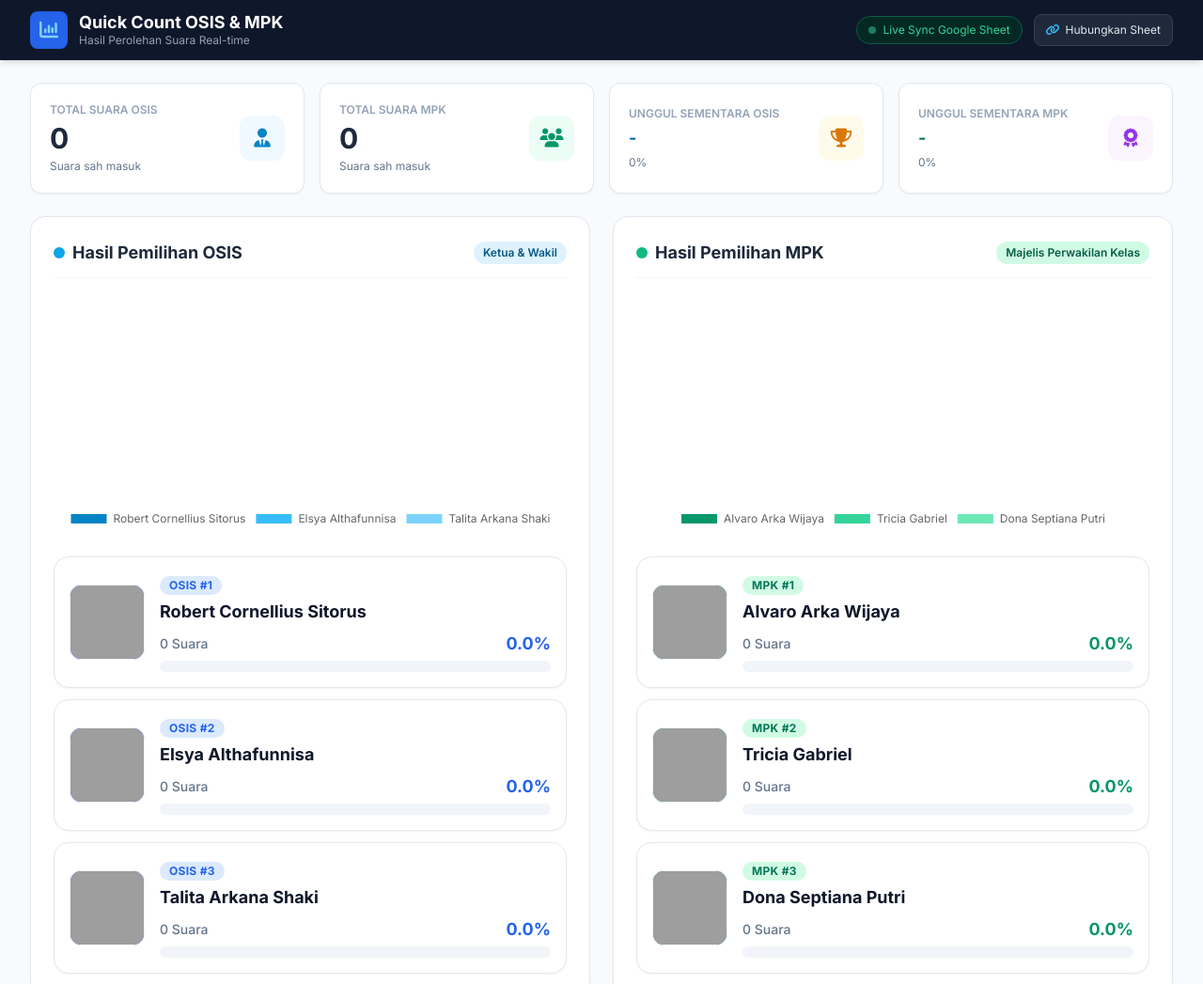
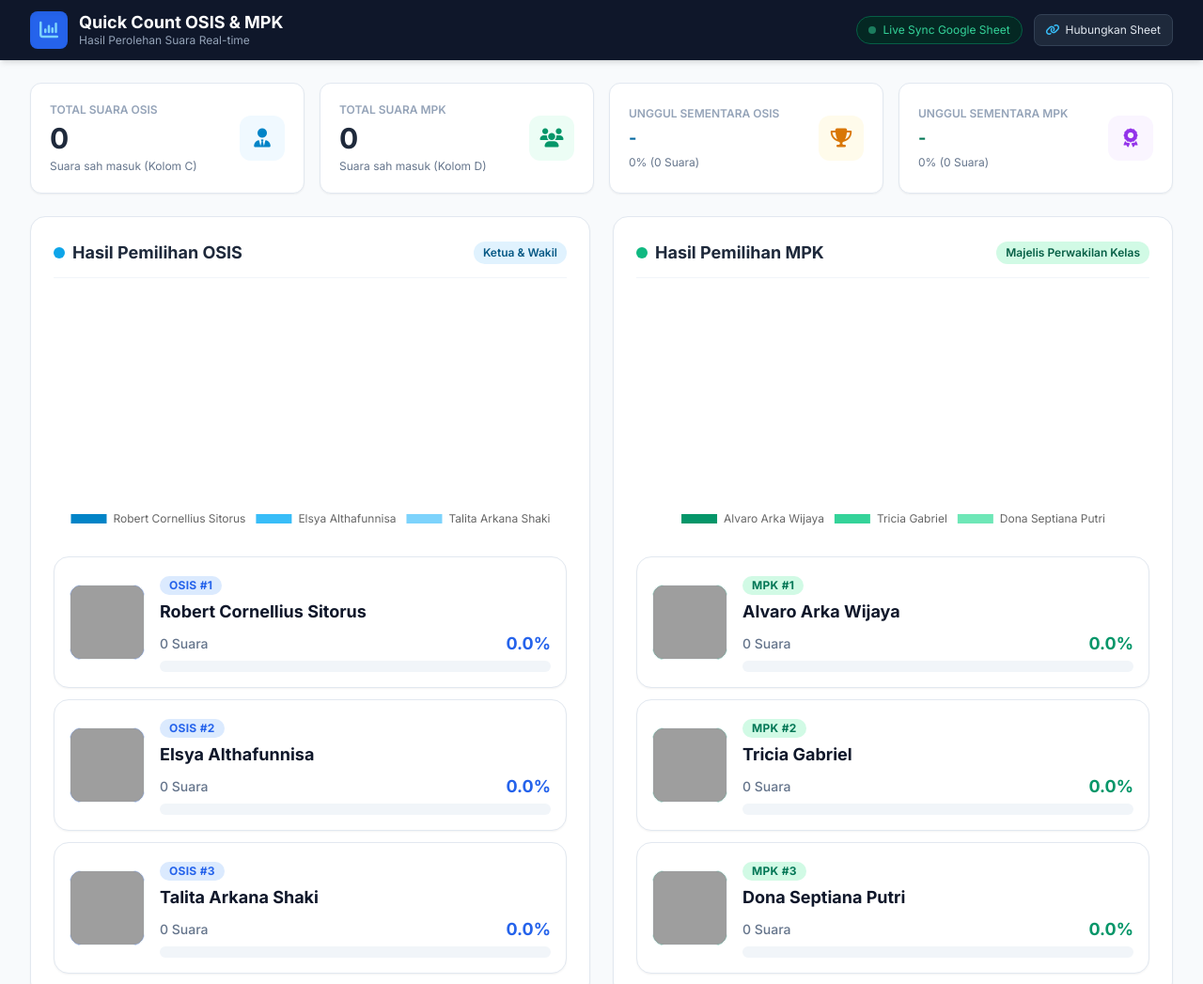
Before and after one commit to smanparungnevar-gif/Pesona, a plain HTML site: page index.html in a window 1280 px wide. Shown: the top 1047 px of the page at 94% size. Drawn offline with nearby package versions, Linux system fonts and the light colour scheme; grey boxes are pictures that could not be loaded.

Commit message:
Update index.html

```diff
--- a/index.html
+++ b/index.html
@@ -29,7 +29,7 @@
 </head>
 <body class="bg-slate-50 text-slate-800 min-h-screen font-sans flex flex-col">
 
-    <!-- Top Header Navigation -->
+    <!-- Header / Navigasi Atas -->
     <header class="bg-slate-900 text-white shadow-md sticky top-0 z-50">
         <div class="max-w-7xl mx-auto px-4 sm:px-6 lg:px-8 h-16 flex items-center justify-between">
             <div class="flex items-center space-x-3">
@@ -41,7 +41,7 @@
                     <p class="text-xs text-slate-400">Hasil Perolehan Suara Real-time</p>
                 </div>
             </div>
-            <!-- Live Sync Connection Control -->
+            <!-- Live Sync Kontrol Google Sheet -->
             <div class="flex items-center space-x-3">
                 <div id="sync-badge" class="hidden sm:flex items-center space-x-2 text-xs bg-emerald-950/80 text-emerald-400 border border-emerald-800 px-3 py-1.5 rounded-full">
                     <span class="w-2 h-2 rounded-full bg-emerald-400 animate-pulse"></span>
@@ -66,7 +66,7 @@
                 <button onclick="toggleConfigModal()" class="text-slate-400 hover:text-slate-600"><i class="fa-solid fa-xmark text-lg"></i></button>
             </div>
             <p class="text-xs text-slate-600 leading-relaxed">
-                Masukkan <strong>Web App URL</strong> yang didapat setelah melakukan <em>Deploy as Web App</em> pada Apps Script (`Code.gs`) agar data dari Kolom C (OSIS) & Kolom D (MPK) dihitung secara real-time.
+                Masukkan <strong>Web App URL</strong> dari Apps Script (`Code.gs`) agar data dari Kolom C (OSIS) & Kolom D (MPK) dihitung secara otomatis dan real-time.
             </p>
             <div>
                 <label class="block text-xs font-semibold text-slate-700 mb-1">Web App URL Google Apps Script:</label>
@@ -81,7 +81,7 @@
     </div>
 
     <main class="max-w-7xl mx-auto px-4 sm:px-6 lg:px-8 py-6 flex-1 w-full">
-        <!-- DASHBOARD QUICK COUNT ONLY -->
+        <!-- DASHBOARD UTAMA -->
         <section id="sec-dashboard" class="space-y-6">
             <!-- Summary Metric Cards -->
             <div class="grid grid-cols-1 sm:grid-cols-2 lg:grid-cols-4 gap-4">
@@ -89,7 +89,7 @@
                     <div>
                         <p class="text-xs font-semibold uppercase text-slate-400">Total Suara OSIS</p>
                         <h3 id="stat-total-osis" class="text-3xl font-extrabold text-slate-800 mt-1">0</h3>
-                        <p class="text-xs text-slate-500 mt-1">Suara sah masuk</p>
+                        <p class="text-xs text-slate-500 mt-1">Suara sah masuk (Kolom C)</p>
                     </div>
                     <div class="w-12 h-12 bg-sky-50 text-sky-600 rounded-xl flex items-center justify-center text-xl">
                         <i class="fa-solid fa-user-tie"></i>
@@ -99,7 +99,7 @@
                     <div>
                         <p class="text-xs font-semibold uppercase text-slate-400">Total Suara MPK</p>
                         <h3 id="stat-total-mpk" class="text-3xl font-extrabold text-slate-800 mt-1">0</h3>
-                        <p class="text-xs text-slate-500 mt-1">Suara sah masuk</p>
+                        <p class="text-xs text-slate-500 mt-1">Suara sah masuk (Kolom D)</p>
                     </div>
                     <div class="w-12 h-12 bg-emerald-50 text-emerald-600 rounded-xl flex items-center justify-center text-xl">
                         <i class="fa-solid fa-users"></i>
@@ -109,7 +109,7 @@
                     <div>
                         <p class="text-xs font-semibold uppercase text-slate-400">Unggul Sementara OSIS</p>
                         <h3 id="stat-lead-osis" class="text-lg font-bold text-sky-700 mt-1 truncate max-w-[150px]">-</h3>
-                        <p id="stat-lead-osis-pct" class="text-xs text-slate-500 mt-1">0%</p>
+                        <p id="stat-lead-osis-pct" class="text-xs text-slate-500 mt-1">0% (0 Suara)</p>
                     </div>
                     <div class="w-12 h-12 bg-amber-50 text-amber-600 rounded-xl flex items-center justify-center text-xl">
                         <i class="fa-solid fa-trophy"></i>
@@ -119,7 +119,7 @@
                     <div>
                         <p class="text-xs font-semibold uppercase text-slate-400">Unggul Sementara MPK</p>
                         <h3 id="stat-lead-mpk" class="text-lg font-bold text-emerald-700 mt-1 truncate max-w-[150px]">-</h3>
-                        <p id="stat-lead-mpk-pct" class="text-xs text-slate-500 mt-1">0%</p>
+                        <p id="stat-lead-mpk-pct" class="text-xs text-slate-500 mt-1">0% (0 Suara)</p>
                     </div>
                     <div class="w-12 h-12 bg-purple-50 text-purple-600 rounded-xl flex items-center justify-center text-xl">
                         <i class="fa-solid fa-award"></i>
@@ -127,9 +127,9 @@
                 </div>
             </div>
 
-            <!-- Charts & Details Grid -->
+            <!-- Grid Grafik & List Kartu Kandidat -->
             <div class="grid grid-cols-1 lg:grid-cols-2 gap-6">
-                <!-- OSIS Section -->
+                <!-- Seksi OSIS -->
                 <div class="bg-white p-6 rounded-2xl border border-slate-200 shadow-sm space-y-4">
                     <div class="flex justify-between items-center border-b pb-3 border-slate-100">
                         <div class="flex items-center space-x-2">
@@ -144,11 +144,11 @@
                     </div>
 
                     <div id="list-osis-bars" class="space-y-3 pt-2">
-                        <!-- Dynamic Candidate Progress Bars -->
+                        <!-- Kartu Paslon OSIS Dynamic -->
                     </div>
                 </div>
 
-                <!-- MPK Section -->
+                <!-- Seksi MPK -->
                 <div class="bg-white p-6 rounded-2xl border border-slate-200 shadow-sm space-y-4">
                     <div class="flex justify-between items-center border-b pb-3 border-slate-100">
                         <div class="flex items-center space-x-2">
@@ -163,7 +163,7 @@
                     </div>
 
                     <div id="list-mpk-bars" class="space-y-3 pt-2">
-                        <!-- Dynamic Candidate Progress Bars -->
+                        <!-- Kartu Paslon MPK Dynamic -->
                     </div>
                 </div>
             </div>
@@ -171,7 +171,7 @@
     </main>
 
     <script>
-        // App State (Data Tampilan)
+        // State Tampilan Aplikasi
         let state = {
             webAppUrl: localStorage.getItem('qc_web_app_url') || '',
             candidates: {
@@ -232,7 +232,7 @@
                 const result = await res.json();
 
                 if (result.status === "success" && result.data) {
-                    // Update Suara OSIS dari Google Sheets
+                    // Update Suara OSIS dari Google Sheets (Kolom C)
                     if (result.data.osis) {
                         result.data.osis.forEach(item => {
                             const match = state.candidates.osis.find(c => c.id === item.id);
@@ -240,7 +240,7 @@
                         });
                     }
 
-                    // Update Suara MPK dari Google Sheets
+                    // Update Suara MPK dari Google Sheets (Kolom D)
                     if (result.data.mpk) {
                         result.data.mpk.forEach(item => {
                             const match = state.candidates.mpk.find(c => c.id === item.id);
@@ -267,23 +267,29 @@
             document.getElementById('stat-total-osis').innerText = totalOsis.toLocaleString('id-ID');
             document.getElementById('stat-total-mpk').innerText = totalMpk.toLocaleString('id-ID');
 
-            // Unggul Sementara OSIS
+            // Kalkulasi Unggul Sementara OSIS (misal: 83.3% (5 Suara))
             const leadOsis = [...state.candidates.osis].sort((a,b) => b.suara - a.suara)[0];
-            if (leadOsis && totalOsis > 0) {
+            if (leadOsis && totalOsis > 0 && leadOsis.suara > 0) {
                 const pct = ((leadOsis.suara / totalOsis) * 100).toFixed(1);
                 document.getElementById('stat-lead-osis').innerText = leadOsis.nama;
                 document.getElementById('stat-lead-osis-pct').innerText = `${pct}% (${leadOsis.suara} Suara)`;
+            } else {
+                document.getElementById('stat-lead-osis').innerText = "-";
+                document.getElementById('stat-lead-osis-pct').innerText = "0% (0 Suara)";
             }
 
-            // Unggul Sementara MPK
+            // Kalkulasi Unggul Sementara MPK (misal: 50.0% (3 Suara))
             const leadMpk = [...state.candidates.mpk].sort((a,b) => b.suara - a.suara)[0];
-            if (leadMpk && totalMpk > 0) {
+            if (leadMpk && totalMpk > 0 && leadMpk.suara > 0) {
                 const pct = ((leadMpk.suara / totalMpk) * 100).toFixed(1);
                 document.getElementById('stat-lead-mpk').innerText = leadMpk.nama;
                 document.getElementById('stat-lead-mpk-pct').innerText = `${pct}% (${leadMpk.suara} Suara)`;
+            } else {
+                document.getElementById('stat-lead-mpk').innerText = "-";
+                document.getElementById('stat-lead-mpk-pct').innerText = "0% (0 Suara)";
             }
 
-            // Progress Bar OSIS
+            // Kartu Paslon OSIS
             const osisBarsContainer = document.getElementById('list-osis-bars');
             osisBarsContainer.innerHTML = '';
             state.candidates.osis.forEach(c => {
@@ -306,7 +312,7 @@
                 `;
             });
 
-            // Progress Bar MPK
+            // Kartu Paslon MPK
             const mpkBarsContainer = document.getElementById('list-mpk-bars');
             mpkBarsContainer.innerHTML = '';
             state.candidates.mpk.forEach(c => {
```
